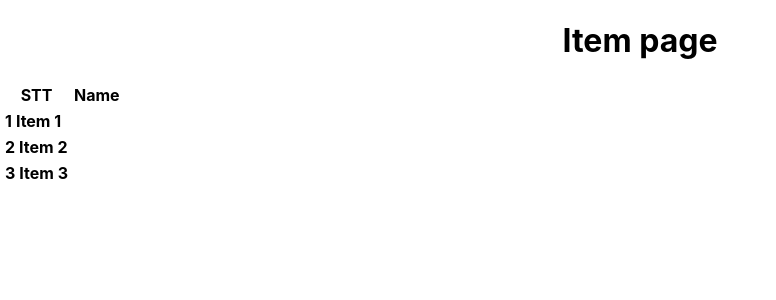
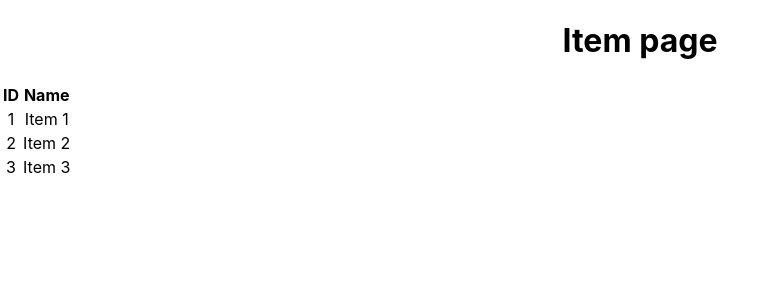
Before and after one commit to Invisible16/todos-react-redux-saga-CRUD, a React (Create React App) app: page /items in a window 1280 px wide. Shown: the top 300 px of the page, without its empty margins (0-776 px from the left). Built offline with nearby package versions, Linux system fonts and the light colour scheme; data requests are answered from the project's data file.

Commit message:
Get Items Request

```diff
--- a/src/components/Item.js
+++ b/src/components/Item.js
@@ -2,13 +2,11 @@ import React from 'react'
 
 export default function Item(props) {
     let { item } = props
-    console.log("props item", props);
+    // console.log("props item", props);
     return (
-        <div>
             <tr>
-                <th>{item.id}</th>
-                <th>{item.name}</th>
+                <td>{item.id}</td>
+                <td>{item.name}</td>
             </tr>
-        </div>
     )
 }
--- a/src/components/Items.js
+++ b/src/components/Items.js
@@ -1,18 +1,16 @@
 import React, { Component } from 'react'
 import Item from './Item'
 export default class Items extends Component {
-    constructor(props) {
-        super(props)
-    }
+
     render() {
         let { items } = this.props
-        console.log("item component::::", items);
+       // console.log("item component::::", items);
         return (
             <div>
                 <table>
                     <tbody>
                         <tr>
-                            <th>STT</th>
+                            <th>ID</th>
                             <th>Name</th>
                         </tr>
                         {(items) && items.map((item, index) => <Item item={item} key={index} />)}
--- a/src/fetchAPI/getItems.js
+++ b/src/fetchAPI/getItems.js
@@ -3,8 +3,10 @@ export default function getItems() {
     return new Promise((resolve, reject) => {
         const url = 'http://localhost:3001/items'
         fetch(url, { method: 'GET' })
-        .then((response)=>response.json())
-        .then(res=>{console.log(res); resolve(res)})
-        .catch(err=>reject(err))
+            .then((response) => response.json())
+            .then(res => {
+                //console.log(res);
+                resolve(res) })
+            .catch(err => reject(err))
     })
 }
--- a/src/reducers/index.js
+++ b/src/reducers/index.js
@@ -1,5 +1,5 @@
 import {combineReducers} from 'redux'
 import ItemReducer from './ItemReducer'
 export default combineReducers({
-    items:ItemReducer
+    items: ItemReducer
 })
--- a/src/routes.js
+++ b/src/routes.js
@@ -2,8 +2,7 @@ import React from 'react'
 import {
     BrowserRouter as Router,
     Switch,
-    Route,
-    Link
+    Route
 } from "react-router-dom";
 import * as page from './pages'
 
--- a/src/sagas/ItemSaga.js
+++ b/src/sagas/ItemSaga.js
@@ -1,7 +1,8 @@
-import { call, put, takeEvery } from 'redux-saga/effects'
+import { put, takeEvery } from 'redux-saga/effects'
 import getItems from '../fetchAPI/getItems'
 import * as types from '../constant'
 function* getListItem(action) {
+   //phát ra action success or fail
     try {
        const res = yield getItems();
        yield put({type: types.GET_ITEM_SUCCESS, payload: res});
@@ -11,5 +12,6 @@ function* getListItem(action) {
  }
 
  export const ItemSaga=[
+    //takeEvery(type action, hàm xử lý (try catch))
      takeEvery(types.GET_ITEM_REQUEST,getListItem)
  ]
```
Also changed, not shown: src/containers/ItemPageContainer.js (+5 -2 lines).
